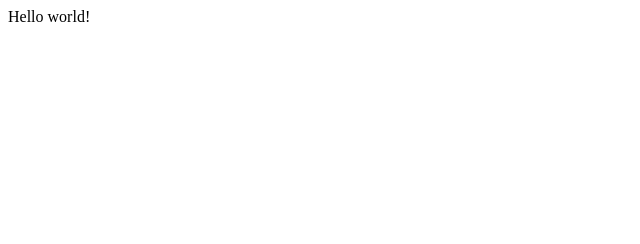
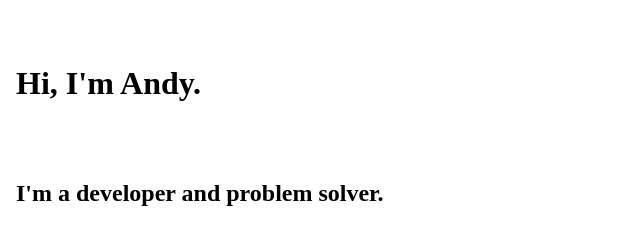
Before and after one commit to andyterwilliger/Portfolio-Gatsby, a Gatsby site: page / in a window 1280 px wide. Shown: the whole page, without its empty margins (0-640 px from the left). Built offline with nearby package versions, Linux system fonts and the light colour scheme; Gatsby itself is replaced by a stand-in of ours.

Commit message:
initial commit

```diff
--- a/src/pages/index.js
+++ b/src/pages/index.js
@@ -1,5 +1,25 @@
 import React from "react"
 
-export default function Home() {
-  return <div>Hello world!</div>
+function Home(props) {
+  return (
+  <body id = 'home-body' style={{ minHeight: '100vh'}}>
+  <div id = 'chicago-img-container'>
+
+ </div>
+ <br/>
+ <br/>
+      <div>
+
+          <h1 id = 'home-h1'>
+             Hi, I'm Andy.
+  </h1> <br/> <br/>
+          <h2 id = 'home-h2'>
+             I'm a developer and problem solver.
+  </h2>
+      </div>
+      </body>
+  )
 }
+
+
+export default Home;
```
